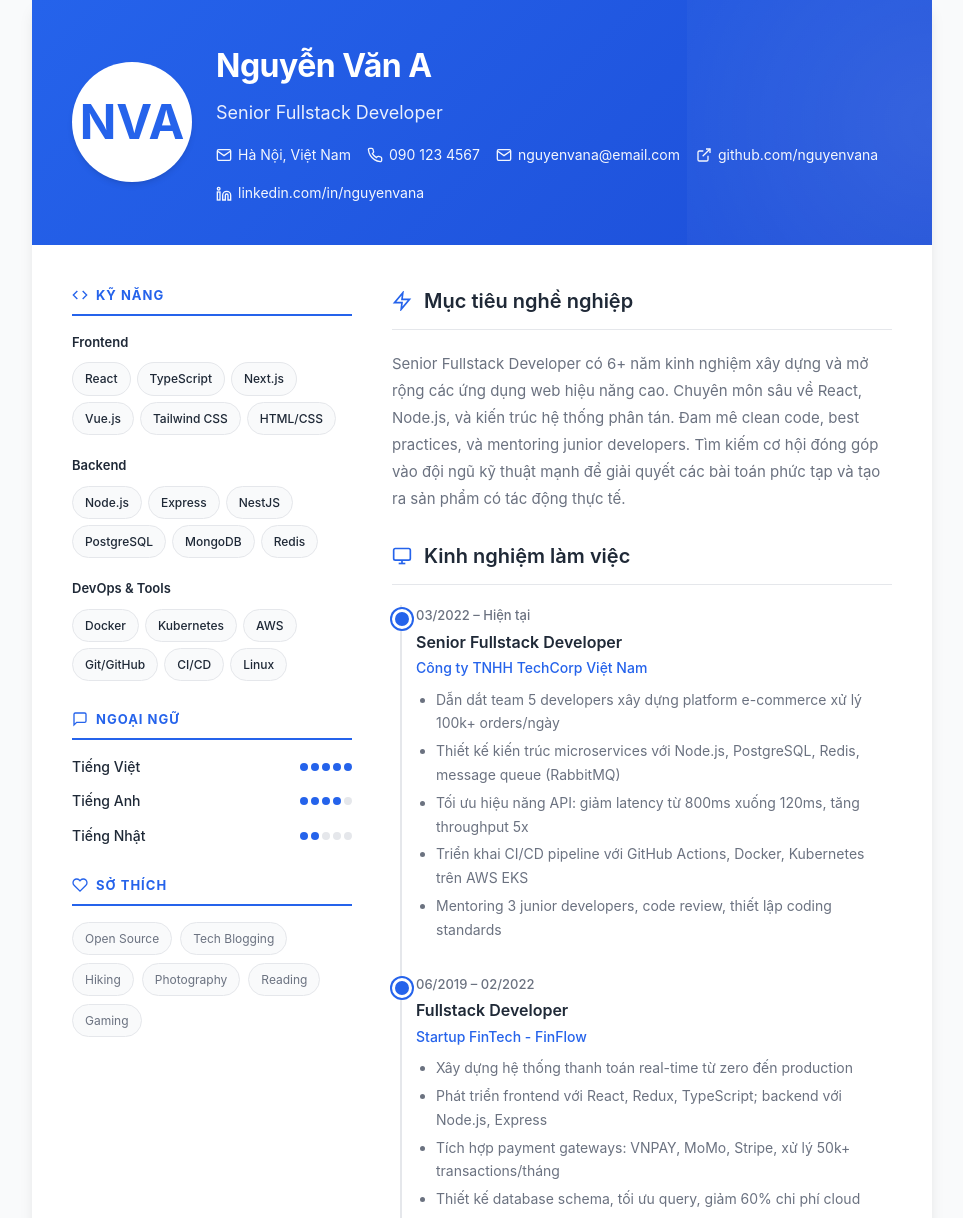
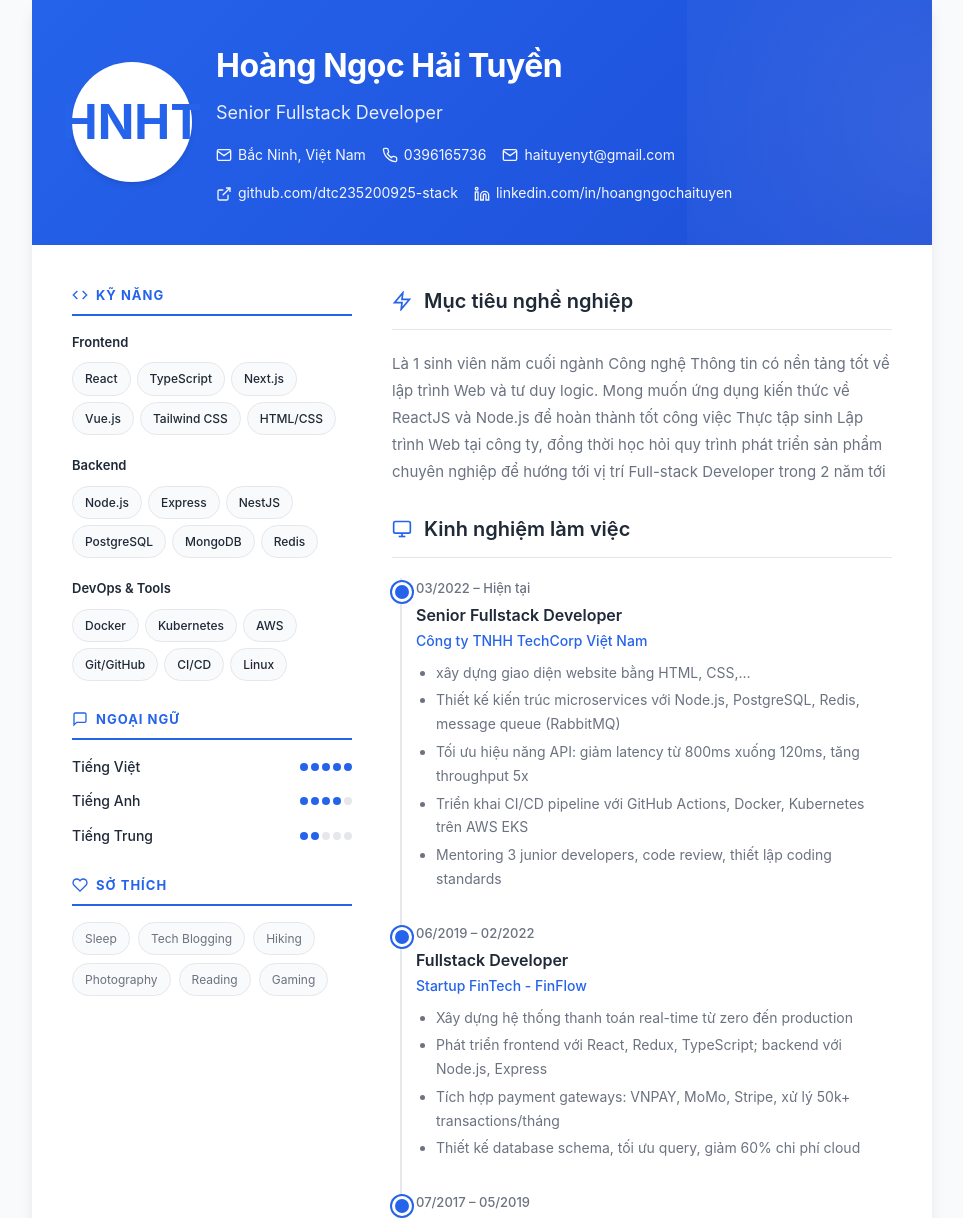
Before and after one commit to dtc235200925-stack/mycv, a plain HTML site: page index.html in a window 1280 px wide. Shown: the top 1218 px of the page, without its empty margins (158-1121 px from the left). Drawn offline with Linux system fonts and the light colour scheme.

Commit message:
Update personal info

```diff
--- a/index.html
+++ b/index.html
@@ -3,8 +3,8 @@
 <head>
   <meta charset="UTF-8">
   <meta name="viewport" content="width=device-width, initial-scale=1.0">
-  <meta name="description" content="CV - Nguyễn Văn A">
-  <title>CV - Nguyễn Văn A</title>
+  <meta name="description" content="CV - Hoàng Ngọc Hải Tuyền">
+  <title>CV - Hoàng Ngọc Hải Tuyền</title>
   <style>
     :root {
       --color-primary: #2563eb;
@@ -457,9 +457,9 @@
     <!-- Header -->
     <header class="cv-header">
       <div class="header-content">
-        <div class="avatar">NVA</div>
+        <div class="avatar">HNHT</div>
         <div class="header-text">
-          <h1 class="name">Nguyễn Văn A</h1>
+          <h1 class="name">Hoàng Ngọc Hải Tuyền</h1>
           <p class="title">Senior Fullstack Developer</p>
           <div class="contact-info">
             <div class="contact-item">
@@ -467,20 +467,20 @@
                 <path d="M4 4h16c1.1 0 2 .9 2 2v12c0 1.1-.9 2-2 2H4c-1.1 0-2-.9-2-2V6c0-1.1.9-2 2-2z"/>
                 <polyline points="22,6 12,13 2,6"/>
               </svg>
-              <span>Hà Nội, Việt Nam</span>
+              <span>Bắc Ninh, Việt Nam</span>
             </div>
             <div class="contact-item">
               <svg viewBox="0 0 24 24" fill="none" stroke="currentColor" stroke-width="2">
                 <path d="M22 16.92v3a2 2 0 0 1-2.18 2 19.79 19.79 0 0 1-8.63-3.07 19.5 19.5 0 0 1-6-6 19.79 19.79 0 0 1-3.07-8.67A2 2 0 0 1 4.11 2h3a2 2 0 0 1 2 1.72 12.84 12.84 0 0 0 .7 2.81 2 2 0 0 1-.45 2.11L8.09 9.91a16 16 0 0 0 6 6l1.27-1.27a2 2 0 0 1 2.11-.45 12.84 12.84 0 0 0 2.81.7A2 2 0 0 1 22 16.92z"/>
               </svg>
-              <span>090 123 4567</span>
+              <span>0396165736</span>
             </div>
             <div class="contact-item">
               <svg viewBox="0 0 24 24" fill="none" stroke="currentColor" stroke-width="2">
                 <path d="M4 4h16c1.1 0 2 .9 2 2v12c0 1.1-.9 2-2 2H4c-1.1 0-2-.9-2-2V6c0-1.1.9-2 2-2z"/>
                 <polyline points="22,6 12,13 2,6"/>
               </svg>
-              <span>nguyenvana@email.com</span>
+              <span>haituyenyt@gmail.com</span>
             </div>
             <div class="contact-item">
               <svg viewBox="0 0 24 24" fill="none" stroke="currentColor" stroke-width="2">
@@ -488,7 +488,7 @@
                 <polyline points="15 3 21 3 21 9"/>
                 <line x1="10" y1="14" x2="21" y2="3"/>
               </svg>
-              <span>github.com/nguyenvana</span>
+              <span>github.com/dtc235200925-stack</span>
             </div>
             <div class="contact-item">
               <svg viewBox="0 0 24 24" fill="none" stroke="currentColor" stroke-width="2">
@@ -496,7 +496,7 @@
                 <rect x="2" y="9" width="4" height="12"/>
                 <circle cx="4" cy="4" r="2"/>
               </svg>
-              <span>linkedin.com/in/nguyenvana</span>
+              <span>linkedin.com/in/hoangngochaituyen</span>
             </div>
           </div>
         </div>
@@ -584,7 +584,7 @@
             </div>
           </div>
           <div class="language-item">
-            <span class="language-name">Tiếng Nhật</span>
+            <span class="language-name">Tiếng Trung</span>
             <div class="language-level">
               <span class="level-dot filled"></span>
               <span class="level-dot filled"></span>
@@ -605,7 +605,7 @@
           </h3>
 
           <div class="interests-list">
-            <span class="interest-tag">Open Source</span>
+            <span class="interest-tag">Sleep</span>
             <span class="interest-tag">Tech Blogging</span>
             <span class="interest-tag">Hiking</span>
             <span class="interest-tag">Photography</span>
@@ -626,10 +626,7 @@
             <h2>Mục tiêu nghề nghiệp</h2>
           </div>
           <p class="summary-text">
-            Senior Fullstack Developer có 6+ năm kinh nghiệm xây dựng và mở rộng các ứng dụng web hiệu năng cao.
-            Chuyên môn sâu về React, Node.js, và kiến trúc hệ thống phân tán. Đam mê clean code, best practices,
-            và mentoring junior developers. Tìm kiếm cơ hội đóng góp vào đội ngũ kỹ thuật mạnh để giải quyết
-            các bài toán phức tạp và tạo ra sản phẩm có tác động thực tế.
+           Là 1 sinh viên năm cuối ngành Công nghệ Thông tin có nền tảng tốt về lập trình Web và tư duy logic. Mong muốn ứng dụng kiến thức về ReactJS và Node.js để hoàn thành tốt công việc Thực tập sinh Lập trình Web tại công ty, đồng thời học hỏi quy trình phát triển sản phẩm chuyên nghiệp để hướng tới vị trí Full-stack Developer trong 2 năm tới
           </p>
         </section>
 
@@ -651,7 +648,7 @@
               <p class="timeline-company">Công ty TNHH TechCorp Việt Nam</p>
               <div class="timeline-description">
                 <ul>
-                  <li>Dẫn dắt team 5 developers xây dựng platform e-commerce xử lý 100k+ orders/ngày</li>
+                  <li>xây dựng giao diện website bằng HTML, CSS,...</li>
                   <li>Thiết kế kiến trúc microservices với Node.js, PostgreSQL, Redis, message queue (RabbitMQ)</li>
                   <li>Tối ưu hiệu năng API: giảm latency từ 800ms xuống 120ms, tăng throughput 5x</li>
                   <li>Triển khai CI/CD pipeline với GitHub Actions, Docker, Kubernetes trên AWS EKS</li>
```
